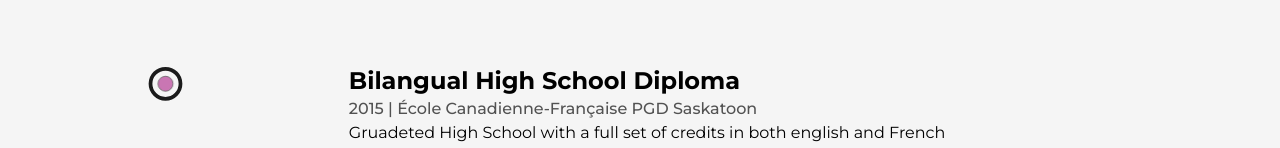
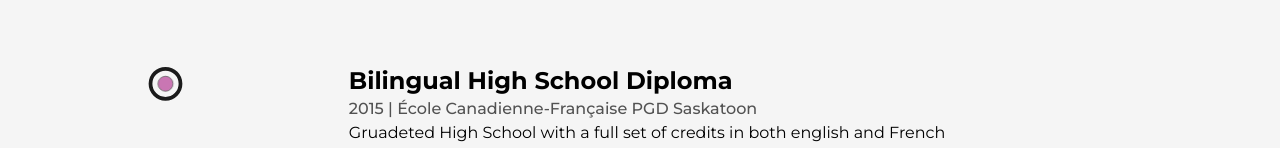
Before and after one commit to ginsan11/Portfolio-Website, a Next.js app: page /about in a window 1280 px wide. Shown: the part 4307-4455 px from the top of the page. Built offline with nearby package versions, Linux system fonts and the light colour scheme.

Commit message:
Update Education.js
Spelling mistake fix

```diff
--- a/src/components/Education.js
+++ b/src/components/Education.js
@@ -65,7 +65,7 @@ const Education = () => {
                 Intermediate software engineering.'
                 />
                 <Details
-                type='Bilangual High School Diploma'
+                type='Bilingual High School Diploma'
                 time='2015'
                 place='École canadienne-française PGD Saskatoon'
                 info={'Gruadeted High School with a full set of credits in both english and French language classes .'  }
```
